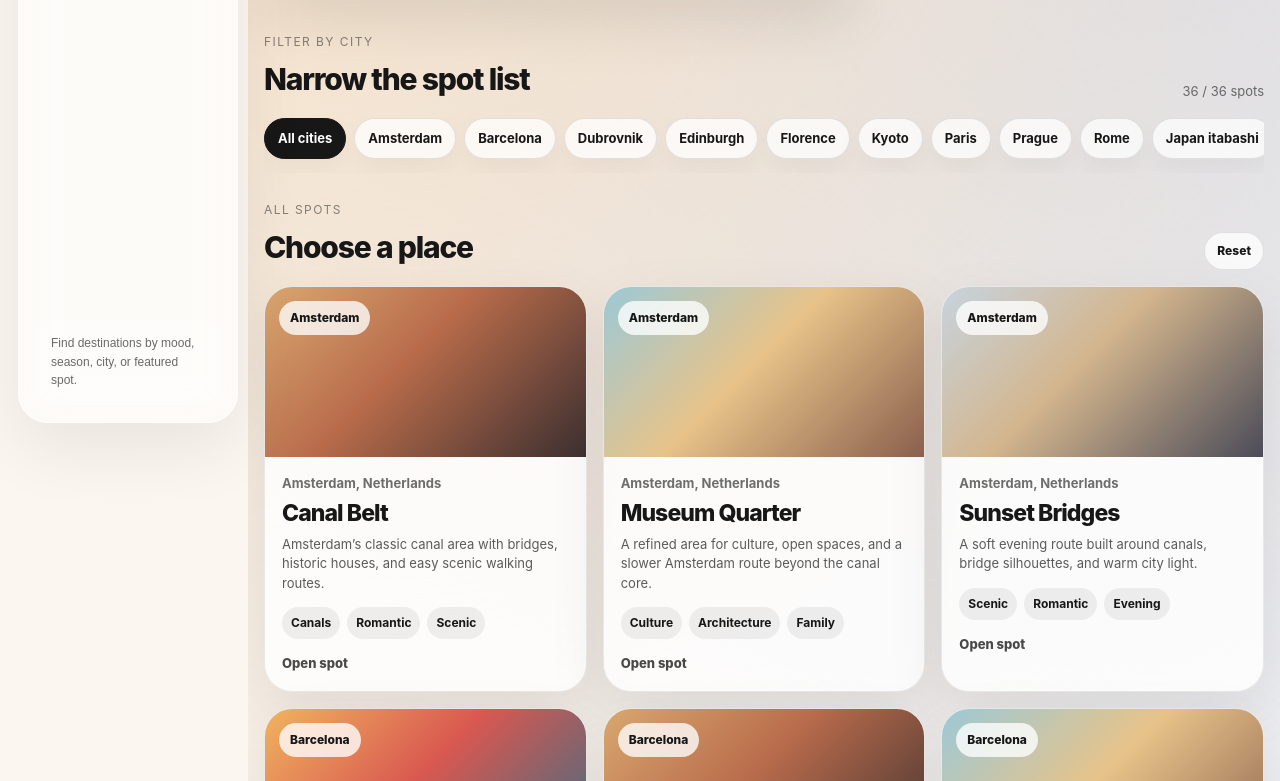
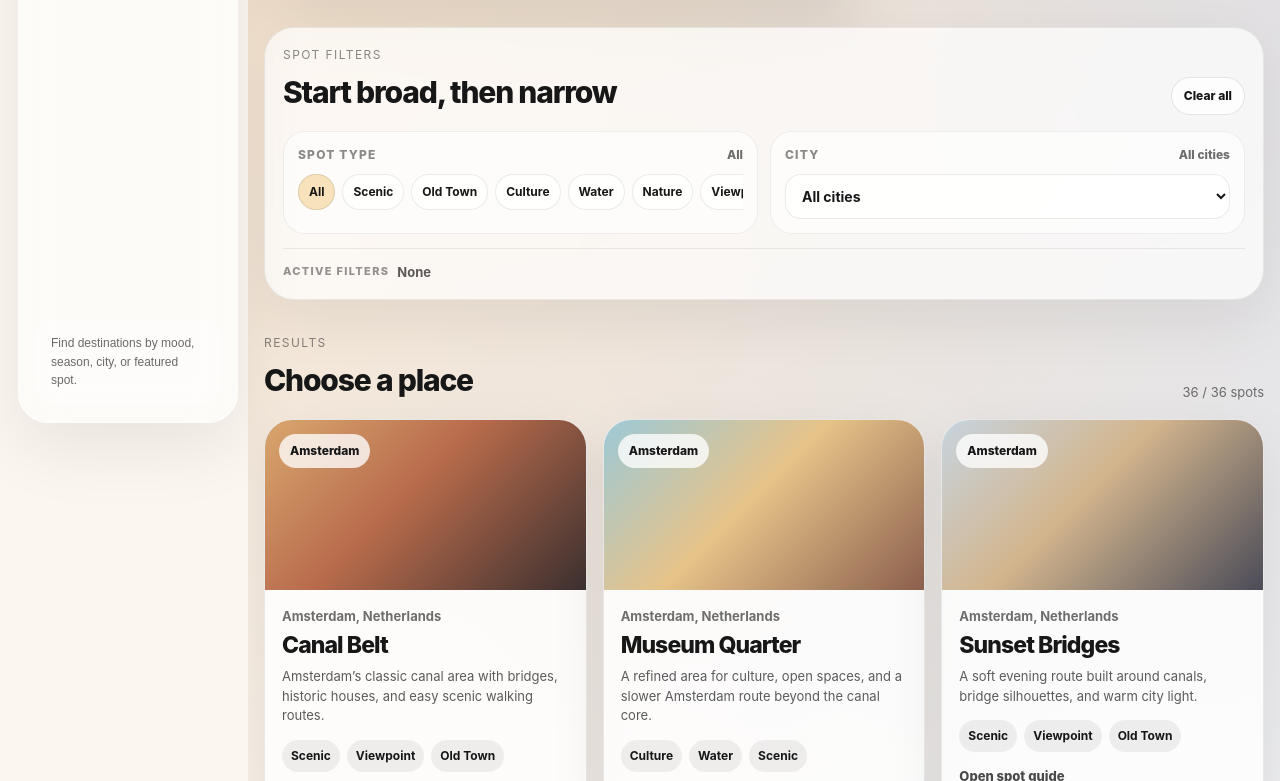
Before and after one commit to kazumophone-arch/travelhub, a Next.js app: page /spots in a window 1280 px wide. Shown: the part 359-1140 px from the top of the page. Built offline with nearby package versions, Linux system fonts and the light colour scheme.

Commit message:
simplify spot filters

```diff
--- a/components/SpotDirectory.tsx
+++ b/components/SpotDirectory.tsx
@@ -21,6 +21,16 @@ type SpotItem = {
   tags: string[];
   canOpen: boolean;
 };
+
+const spotTypeFilters = [
+  "All",
+  "Scenic",
+  "Old Town",
+  "Culture",
+  "Water",
+  "Nature",
+  "Viewpoint",
+];
 
 function slugify(value: string) {
   return (
@@ -85,8 +95,109 @@ function collectSpots(cities: City[]) {
   return spots;
 }
 
+function getSpotCategories(spot: SpotItem) {
+  const categories = new Set<string>();
+  const text = [
+    spot.name,
+    spot.summary,
+    ...spot.highlights,
+    ...spot.tags,
+    spot.cityName,
+    spot.country,
+  ]
+    .join(" ")
+    .toLowerCase();
+
+  const includesAny = (words: string[]) =>
+    words.some((word) => text.includes(word.toLowerCase()));
+
+  if (
+    includesAny([
+      "view",
+      "sunset",
+      "scenic",
+      "panorama",
+      "lookout",
+      "overlook",
+      "skyline",
+    ])
+  ) {
+    categories.add("Scenic");
+    categories.add("Viewpoint");
+  }
+
+  if (
+    includesAny([
+      "old town",
+      "historic",
+      "center",
+      "castle",
+      "square",
+      "bridge",
+      "gate",
+    ])
+  ) {
+    categories.add("Old Town");
+    categories.add("Culture");
+  }
+
+  if (
+    includesAny([
+      "temple",
+      "shrine",
+      "church",
+      "cathedral",
+      "museum",
+      "palace",
+      "ruins",
+      "heritage",
+      "monument",
+    ])
+  ) {
+    categories.add("Culture");
+  }
+
+  if (
+    includesAny([
+      "canal",
+      "river",
+      "beach",
+      "lagoon",
+      "lake",
+      "harbor",
+      "water",
+      "fountain",
+    ])
+  ) {
+    categories.add("Water");
+    categories.add("Scenic");
+  }
+
+  if (
+    includesAny([
+      "garden",
+      "park",
+      "forest",
+      "bamboo",
+      "mountain",
+      "nature",
+      "trail",
+    ])
+  ) {
+    categories.add("Nature");
+    categories.add("Scenic");
+  }
+
+  if (categories.size === 0) {
+    categories.add("Culture");
+  }
+
+  return Array.from(categories);
+}
+
 export function SpotDirectory({ cities }: Props) {
   const [query, setQuery] = useState("");
+  const [activeSpotType, setActiveSpotType] = useState("All");
   const [activeCitySlug, setActiveCitySlug] = useState("all");
 
   const allSpots = useMemo(() => collectSpots(cities), [cities]);
@@ -96,7 +207,7 @@ export function SpotDirectory({ cities }: Props) {
       { slug: "all", label: "All cities" },
       ...cities.map((city) => ({
         slug: city.slug,
-        label: city.city,
+        label: `${city.city}, ${city.country}`,
       })),
     ];
   }, [cities]);
@@ -105,14 +216,20 @@ export function SpotDirectory({ cities }: Props) {
     const normalizedQuery = query.trim().toLowerCase();
 
     return allSpots.filter((spot) => {
+      const spotCategories = getSpotCategories(spot);
+
       const matchesCity =
         activeCitySlug === "all" || spot.citySlug === activeCitySlug;
+
+      const matchesType =
+        activeSpotType === "All" || spotCategories.includes(activeSpotType);
 
       const searchableText = [
         spot.name,
         spot.summary,
         ...spot.highlights,
         ...spot.tags,
+        ...spotCategories,
         spot.cityName,
         spot.country,
       ]
@@ -122,9 +239,18 @@ export function SpotDirectory({ cities }: Props) {
       const matchesSearch =
         normalizedQuery === "" || searchableText.includes(normalizedQuery);
 
-      return matchesCity && matchesSearch;
+      return matchesCity && matchesType && matchesSearch;
     });
-  }, [allSpots, query, activeCitySlug]);
+  }, [allSpots, query, activeCitySlug, activeSpotType]);
+
+  function resetFilters() {
+    setQuery("");
+    setActiveSpotType("All");
+    setActiveCitySlug("all");
+  }
+
+  const activeCityLabel =
+    cityOptions.find((city) => city.slug === activeCitySlug)?.label ?? "All cities";
 
   return (
     <main style={pageStyle}>
@@ -142,8 +268,8 @@ export function SpotDirectory({ cities }: Props) {
           <h1 style={titleStyle}>Explore by place.</h1>
 
           <p style={subtitleStyle}>
-            Search featured travel spots directly, then open the related city or
-            spot page for more context.
+            Start from a specific place, visual mood, or city. Use broad spot
+            types first, then narrow by city if needed.
           </p>
 
           <div style={searchBoxStyle}>
@@ -157,11 +283,85 @@ export function SpotDirectory({ cities }: Props) {
           </div>
         </section>
 
-        <section style={filterSectionStyle}>
+        <section style={filterPanelStyle}>
           <div style={sectionHeaderStyle}>
             <div>
-              <div style={smallLabelStyle}>Filter by city</div>
-              <h2 style={sectionTitleStyle}>Narrow the spot list</h2>
+              <div style={smallLabelStyle}>Spot filters</div>
+              <h2 style={sectionTitleStyle}>Start broad, then narrow</h2>
+            </div>
+
+            <button type="button" onClick={resetFilters} style={resetButtonStyle}>
+              Clear all
+            </button>
+          </div>
+
+          <div style={filterGridStyle}>
+            <div style={filterGroupStyle}>
+              <div style={filterGroupTopStyle}>
+                <span style={filterGroupLabelStyle}>Spot type</span>
+                <span style={filterGroupValueStyle}>{activeSpotType}</span>
+              </div>
+
+              <div style={filterWrapStyle}>
+                {spotTypeFilters.map((filter) => {
+                  const isActive = filter === activeSpotType;
+
+                  return (
+                    <button
+                      key={filter}
+                      type="button"
+                      onClick={() => setActiveSpotType(filter)}
+                      style={
+                        isActive ? activeFilterButtonStyle : filterButtonStyle
+                      }
+                    >
+                      {filter}
+                    </button>
+                  );
+                })}
+              </div>
+            </div>
+
+            <div style={filterGroupStyle}>
+              <div style={filterGroupTopStyle}>
+                <span style={filterGroupLabelStyle}>City</span>
+                <span style={filterGroupValueStyle}>{activeCityLabel}</span>
+              </div>
+
+              <select
+                value={activeCitySlug}
+                onChange={(event) => setActiveCitySlug(event.target.value)}
+                style={selectStyle}
+              >
+                {cityOptions.map((city) => (
+                  <option key={city.slug} value={city.slug}>
+                    {city.label}
+                  </option>
+                ))}
+              </select>
+            </div>
+          </div>
+
+          <div style={activeSummaryStyle}>
+            <span style={activeSummaryLabelStyle}>Active filters</span>
+
+            <span style={activeSummaryTextStyle}>
+              {[
+                query.trim() ? `Search: ${query.trim()}` : null,
+                activeSpotType !== "All" ? activeSpotType : null,
+                activeCitySlug !== "all" ? activeCityLabel : null,
+              ]
+                .filter(Boolean)
+                .join(" · ") || "None"}
+            </span>
+          </div>
+        </section>
+
+        <section style={contentStyle}>
+          <div style={sectionHeaderStyle}>
+            <div>
+              <div style={smallLabelStyle}>Results</div>
+              <h2 style={sectionTitleStyle}>Choose a place</h2>
             </div>
 
             <span style={mutedTextStyle}>
@@ -169,47 +369,10 @@ export function SpotDirectory({ cities }: Props) {
             </span>
           </div>
 
-          <div style={filterWrapStyle}>
-            {cityOptions.map((city) => {
-              const isActive = city.slug === activeCitySlug;
-
-              return (
-                <button
-                  key={city.slug}
-                  type="button"
-                  onClick={() => setActiveCitySlug(city.slug)}
-                  style={isActive ? activeFilterButtonStyle : filterButtonStyle}
-                >
-                  {city.label}
-                </button>
-              );
-            })}
-          </div>
-        </section>
-
-        <section style={contentStyle}>
-          <div style={sectionHeaderStyle}>
-            <div>
-              <div style={smallLabelStyle}>All spots</div>
-              <h2 style={sectionTitleStyle}>Choose a place</h2>
-            </div>
-
-            <button
-              type="button"
-              onClick={() => {
-                setQuery("");
-                setActiveCitySlug("all");
-              }}
-              style={resetButtonStyle}
-            >
-              Reset
-            </button>
-          </div>
-
           {filteredSpots.length === 0 ? (
             <div style={emptyStyle}>
-              No spots found. Try a broader keyword like canal, castle, beach,
-              old town, sunset, or the city name.
+              No spots found. Try a broader keyword, another spot type, or clear
+              the filters.
             </div>
           ) : (
             <div style={spotGridStyle}>
@@ -217,6 +380,8 @@ export function SpotDirectory({ cities }: Props) {
                 const href = spot.canOpen
                   ? `/c/${spot.citySlug}/spot/${spot.slug}?src=spots&v=spots_${spot.citySlug}_${spot.slug}`
                   : `/c/${spot.citySlug}?src=spots&v=spots_${spot.citySlug}`;
+
+                const categories = getSpotCategories(spot);
 
                 return (
                   <Link
@@ -243,20 +408,15 @@ export function SpotDirectory({ cities }: Props) {
                       <p style={spotTextStyle}>{spot.summary}</p>
 
                       <div style={chipRowStyle}>
-                        {(spot.tags.length > 0 ? spot.tags : spot.highlights)
-                          .slice(0, 3)
-                          .map((tag, tagIndex) => (
-                            <span
-                              key={`${tag}-${tagIndex}`}
-                              style={chipStyle}
-                            >
-                              {tag}
-                            </span>
-                          ))}
+                        {categories.slice(0, 3).map((tag) => (
+                          <span key={tag} style={chipStyle}>
+                            {tag}
+                          </span>
+                        ))}
                       </div>
 
                       <div style={openTextStyle}>
-                        {spot.canOpen ? "Open spot" : "Open city"}
+                        {spot.canOpen ? "Open spot guide" : "Open city guide"}
                       </div>
                     </div>
                   </Link>
@@ -287,7 +447,7 @@ const shellStyle: CSSProperties = {
 };
 
 const heroStyle: CSSProperties = {
-  marginBottom: 34,
+  marginBottom: 28,
 };
 
 const eyebrowStyle: CSSProperties = {
@@ -345,8 +505,14 @@ const searchInputStyle: CSSProperties = {
   color: "#171717",
 };
 
-const filterSectionStyle: CSSProperties = {
-  marginBottom: 28,
+const filterPanelStyle: CSSProperties = {
+  marginBottom: 34,
+  padding: 18,
+  borderRadius: 30,
+  background: "rgba(255, 255, 255, 0.7)",
+  border: "1px solid rgba(0, 0, 0, 0.07)",
+  boxShadow: "0 20px 58px rgba(0, 0, 0, 0.07)",
+  backdropFilter: "blur(18px)",
 };
 
 const sectionHeaderStyle: CSSProperties = {
@@ -373,43 +539,6 @@ const sectionTitleStyle: CSSProperties = {
   fontWeight: 850,
 };
 
-const mutedTextStyle: CSSProperties = {
-  fontSize: 13,
-  opacity: 0.6,
-  whiteSpace: "nowrap",
-};
-
-const filterWrapStyle: CSSProperties = {
-  display: "flex",
-  gap: 8,
-  overflowX: "auto",
-  paddingBottom: 14,
-};
-
-const filterButtonStyle: CSSProperties = {
-  border: "1px solid rgba(0, 0, 0, 0.1)",
-  background: "rgba(255, 255, 255, 0.74)",
-  color: "#171717",
-  borderRadius: 999,
-  padding: "10px 13px",
-  fontSize: 13,
-  fontWeight: 700,
-  whiteSpace: "nowrap",
-  cursor: "pointer",
-  boxShadow: "0 10px 28px rgba(0, 0, 0, 0.04)",
-};
-
-const activeFilterButtonStyle: CSSProperties = {
-  ...filterButtonStyle,
-  background: "#171717",
-  color: "#ffffff",
-  border: "1px solid #171717",
-};
-
-const contentStyle: CSSProperties = {
-  marginTop: 10,
-};
-
 const resetButtonStyle: CSSProperties = {
   border: "1px solid rgba(0, 0, 0, 0.1)",
   borderRadius: 999,
@@ -419,6 +548,117 @@ const resetButtonStyle: CSSProperties = {
   fontSize: 12,
   fontWeight: 800,
   cursor: "pointer",
+};
+
+const filterGridStyle: CSSProperties = {
+  display: "grid",
+  gridTemplateColumns: "repeat(auto-fit, minmax(min(100%, 260px), 1fr))",
+  gap: 12,
+};
+
+const filterGroupStyle: CSSProperties = {
+  minWidth: 0,
+  padding: 14,
+  borderRadius: 22,
+  background: "rgba(255, 255, 255, 0.58)",
+  border: "1px solid rgba(0, 0, 0, 0.06)",
+};
+
+const filterGroupTopStyle: CSSProperties = {
+  display: "flex",
+  justifyContent: "space-between",
+  gap: 10,
+  alignItems: "center",
+  marginBottom: 10,
+};
+
+const filterGroupLabelStyle: CSSProperties = {
+  fontSize: 12,
+  letterSpacing: "0.1em",
+  textTransform: "uppercase",
+  fontWeight: 850,
+  opacity: 0.5,
+};
+
+const filterGroupValueStyle: CSSProperties = {
+  fontSize: 12,
+  fontWeight: 850,
+  opacity: 0.62,
+  whiteSpace: "nowrap",
+  overflow: "hidden",
+  textOverflow: "ellipsis",
+};
+
+const filterWrapStyle: CSSProperties = {
+  display: "flex",
+  gap: 7,
+  overflowX: "auto",
+  paddingBottom: 2,
+};
+
+const filterButtonStyle: CSSProperties = {
+  border: "1px solid rgba(0, 0, 0, 0.08)",
+  background: "rgba(255, 255, 255, 0.76)",
+  color: "#171717",
+  borderRadius: 999,
+  padding: "8px 10px",
+  fontSize: 12,
+  fontWeight: 750,
+  whiteSpace: "nowrap",
+  cursor: "pointer",
+};
+
+const activeFilterButtonStyle: CSSProperties = {
+  ...filterButtonStyle,
+  background: "rgba(248, 225, 184, 0.95)",
+  border: "1px solid rgba(0, 0, 0, 0.1)",
+};
+
+const selectStyle: CSSProperties = {
+  width: "100%",
+  padding: "12px 12px",
+  borderRadius: 16,
+  border: "1px solid rgba(0, 0, 0, 0.08)",
+  background: "rgba(255, 255, 255, 0.78)",
+  color: "#171717",
+  fontSize: 14,
+  fontWeight: 750,
+  outline: "none",
+};
+
+const activeSummaryStyle: CSSProperties = {
+  display: "flex",
+  gap: 8,
+  flexWrap: "wrap",
+  alignItems: "center",
+  marginTop: 14,
+  paddingTop: 14,
+  borderTop: "1px solid rgba(0, 0, 0, 0.07)",
+};
+
+const activeSummaryLabelStyle: CSSProperties = {
+  fontSize: 11,
+  letterSpacing: "0.12em",
+  textTransform: "uppercase",
+  fontWeight: 850,
+  opacity: 0.46,
+};
+
+const activeSummaryTextStyle: CSSProperties = {
+  fontSize: 13,
+  lineHeight: 1.4,
+  fontWeight: 750,
+  opacity: 0.7,
+};
+
+const contentStyle: CSSProperties = {
+  marginTop: 10,
+};
+
+const mutedTextStyle: CSSProperties = {
+  fontSize: 13,
+  opacity: 0.6,
+  whiteSpace: "nowrap",
 };
 
 const spotGridStyle: CSSProperties = {
```
